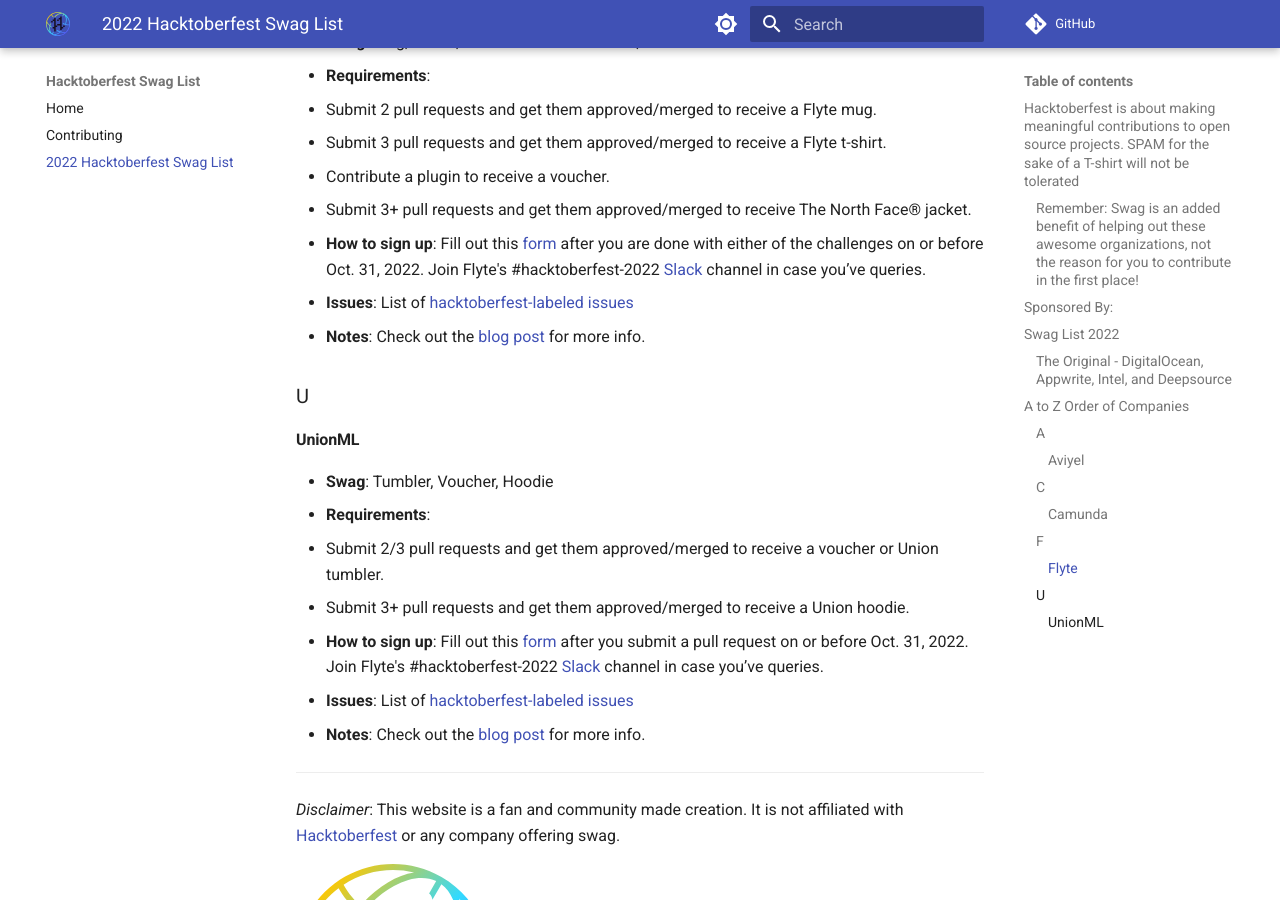
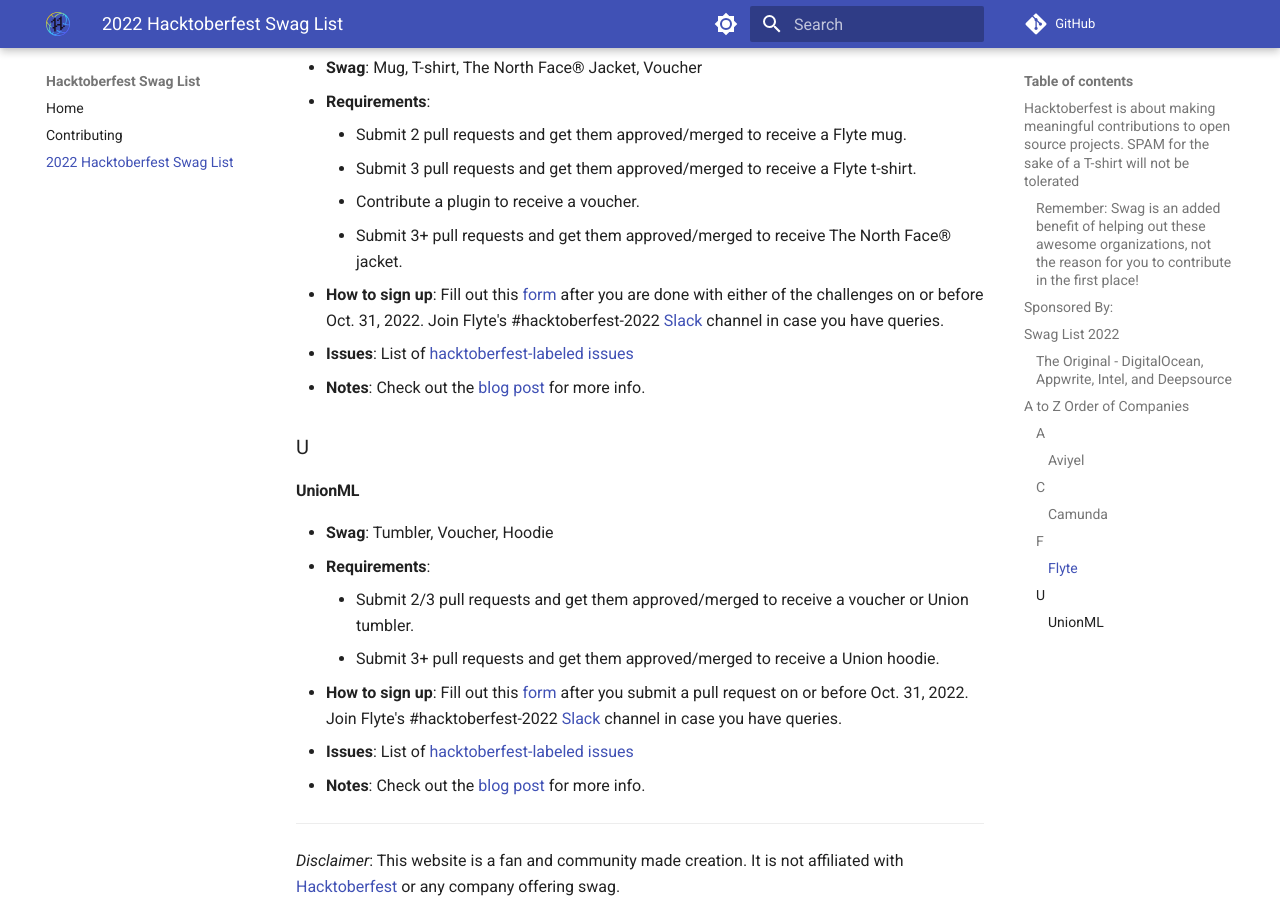
Before and after one commit to crweiner/hacktoberfest-swag-list, an MkDocs documentation site: the page built from docs/list.md, in a window 1280 px wide and 900 px high, scrolled down 2378 px. Built offline with MkDocs 1.6.1 and Material for MkDocs 9.7.7, drawn with Linux system fonts in a browser that asks for light colours; comment, search, counter and statistics services are not loaded.

Commit message:
Small changes

```diff
--- a/docs/list.md
+++ b/docs/list.md
@@ -53,9 +53,9 @@
 
 - **Swag**: Plant a tree, t-shirt
 - **Requirements**:
-  - Submit 4 quality pull requests to to any [Camunda repo](https://github.com/orgs/camunda/repositories) or participating [Camunda Community Hub repos](https://github.com/orgs/camunda-community-hub/repositories). Look for the `hacktoberfest` label on the repo.
-  - The PRs must receive the `hacktoberfest-accepted` tag.
-  - They will also make a donation to [One Tree Planted](https://onetreeplanted.org/) for each person that earns their t-shirt!
+    - Submit 4 quality pull requests to to any [Camunda repo](https://github.com/orgs/camunda/repositories) or participating [Camunda Community Hub repos](https://github.com/orgs/camunda-community-hub/repositories). Look for the `hacktoberfest` label on the repo.
+    - The PRs must receive the `hacktoberfest-accepted` tag.
+    - They will also make a donation to [One Tree Planted](https://onetreeplanted.org/) for each person that earns their t-shirt!
 - **How to sign up**: Once all 4 PRs are accepted, then [fill out the form here](https://camunda.com/hacktoberfest2022/).
 - **Notes**: Additional information regarding their Hacktoberfest participation [can be found on this page](https://camunda.com/hacktoberfest2022/).
 
@@ -65,11 +65,11 @@
 
 - **Swag**: Mug, T-shirt, The North Face® Jacket, Voucher
 - **Requirements**:
-  - Submit 2 pull requests and get them approved/merged to receive a Flyte mug.
-  - Submit 3 pull requests and get them approved/merged to receive a Flyte t-shirt.
-  - Contribute a plugin to receive a voucher.
-  - Submit 3+ pull requests and get them approved/merged to receive The North Face® jacket.
-- **How to sign up**: Fill out this [form](https://tally.so/r/nWO7qQ) after you are done with either of the challenges on or before Oct. 31, 2022. Join Flyte's #hacktoberfest-2022 [Slack](https://slack.flyte.org/) channel in case you’ve queries.
+    - Submit 2 pull requests and get them approved/merged to receive a Flyte mug.
+    - Submit 3 pull requests and get them approved/merged to receive a Flyte t-shirt.
+    - Contribute a plugin to receive a voucher.
+    - Submit 3+ pull requests and get them approved/merged to receive The North Face® jacket.
+- **How to sign up**: Fill out this [form](https://tally.so/r/nWO7qQ) after you are done with either of the challenges on or before Oct. 31, 2022. Join Flyte's #hacktoberfest-2022 [Slack](https://slack.flyte.org/) channel in case you have queries.
 - **Issues**: List of [hacktoberfest-labeled issues](https://github.com/flyteorg/flyte/issues/2917)
 - **Notes**: Check out the [blog post](https://blog.flyte.org/meet-flyte-and-unionml-at-hacktoberfest-2022) for more info.
 
@@ -79,9 +79,9 @@
 
 - **Swag**: Tumbler, Voucher, Hoodie
 - **Requirements**:
-  - Submit 2/3 pull requests and get them approved/merged to receive a voucher or Union tumbler.
-  - Submit 3+ pull requests and get them approved/merged to receive a Union hoodie.
-- **How to sign up**: Fill out this [form](https://tally.so/r/nWO7qQ) after you submit a pull request on or before Oct. 31, 2022. Join Flyte's #hacktoberfest-2022 [Slack](https://slack.flyte.org/) channel in case you’ve queries.
+    - Submit 2/3 pull requests and get them approved/merged to receive a voucher or Union tumbler.
+    - Submit 3+ pull requests and get them approved/merged to receive a Union hoodie.
+- **How to sign up**: Fill out this [form](https://tally.so/r/nWO7qQ) after you submit a pull request on or before Oct. 31, 2022. Join Flyte's #hacktoberfest-2022 [Slack](https://slack.flyte.org/) channel in case you have queries.
 - **Issues**: List of [hacktoberfest-labeled issues](https://github.com/unionai-oss/unionml/issues/171)
 - **Notes**: Check out the [blog post](https://blog.flyte.org/meet-flyte-and-unionml-at-hacktoberfest-2022) for more info.
 
```
